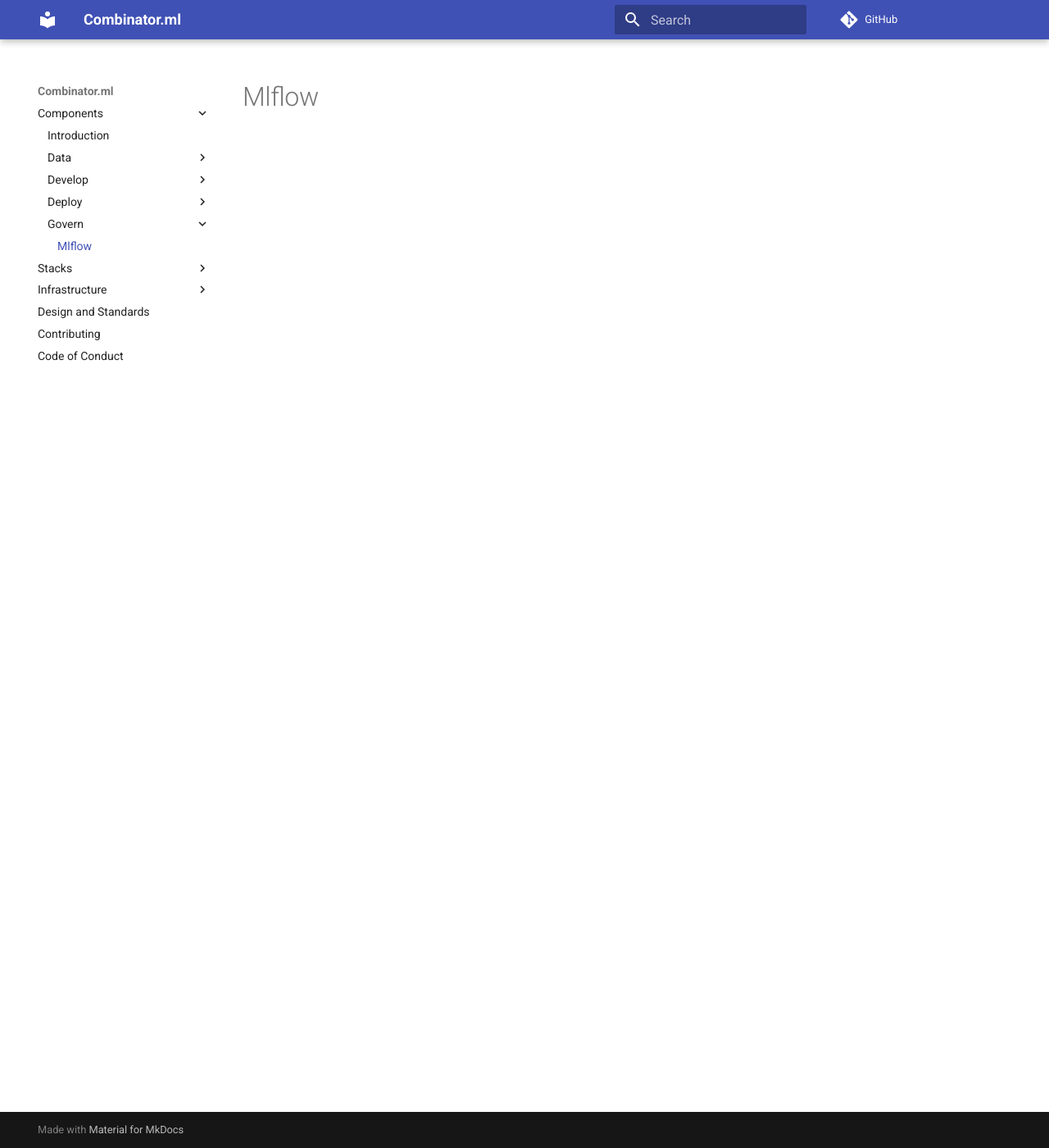
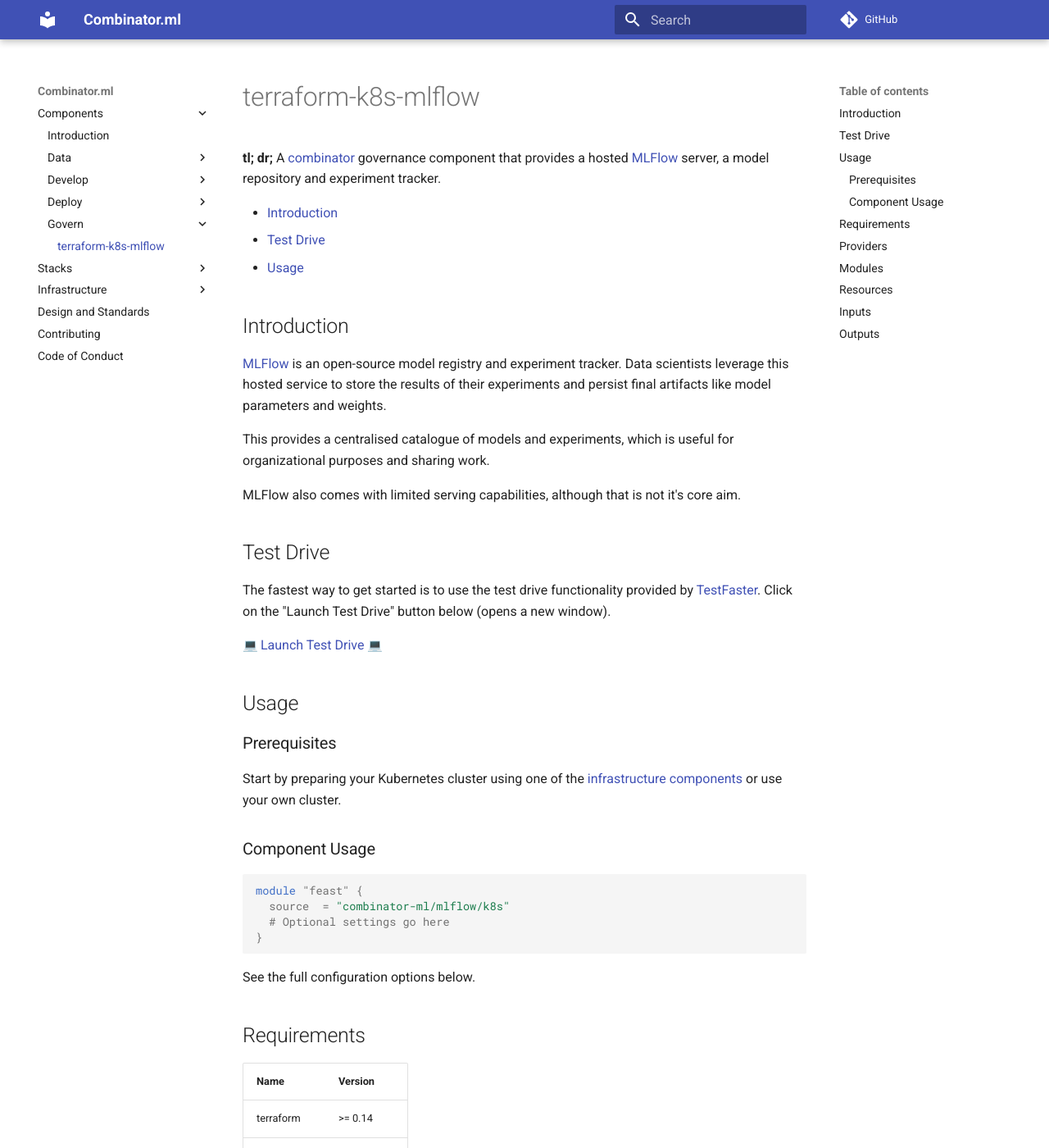
Before and after one commit to combinator-ml/combinator, an MkDocs documentation site: the page built from docs/components/govern/mlflow.md, in a window 1280 px wide and 1400 px high. Shown: the whole window at 82% size. Built offline with MkDocs 1.6.1 and Material for MkDocs 9.7.7, drawn with Linux system fonts in a browser that asks for light colours; emoji names are drawn with the system emoji font; comment, search, counter and statistics services are not loaded; some of the changed text lies outside the part shown.

Commit message:
docs: auto-update docs from combinator-ml/terraform-k8s-mlflow

````diff
--- a/docs/components/govern/mlflow.md
+++ b/docs/components/govern/mlflow.md
@@ -1 +1,75 @@
-<!-- Placeholder -->
+# terraform-k8s-mlflow
+
+**tl; dr;** A [combinator](https://combinator.ml) governance component that provides a hosted [MLFlow](https://mlflow.org) server, a model repository and experiment tracker.
+
+- [Introduction](#introduction)
+- [Test Drive](#test-drive)
+- [Usage](#usage)
+
+## Introduction
+
+[MLFlow](https://mlflow.org) is an open-source model registry and experiment tracker. Data scientists leverage this hosted service to store the results of their experiments and persist final artifacts like model parameters and weights.
+
+This provides a centralised catalogue of models and experiments, which is useful for organizational purposes and sharing work.
+
+MLFlow also comes with limited serving capabilities, although that is not it's core aim.
+
+## Test Drive
+
+The fastest way to get started is to use the test drive functionality provided by [TestFaster](https://testfaster.ci). Click on the "Launch Test Drive" button below (opens a new window).
+
+<a href="https://testfaster.ci/launch?embedded=true&amp;repo=https://github.com/combinator-ml/terraform-k8s-mlflow&amp;file=examples/testfaster/.testfaster.yml" target="\_blank">:computer: Launch Test Drive :computer:</a>
+
+## Usage
+
+### Prerequisites
+
+Start by preparing your Kubernetes cluster using one of the [infrastructure components](https://combinator.ml/infrastructure/introduction/) or use your own cluster.
+
+### Component Usage
+
+```terraform
+module "feast" {
+  source  = "combinator-ml/mlflow/k8s"
+  # Optional settings go here
+}
+```
+
+See the full configuration options below.
+
+## Requirements
+
+| Name | Version |
+|------|---------|
+| terraform | >= 0.14 |
+| helm | >= 2.0.0 |
+| kubernetes | >= 2.0.0 |
+
+## Providers
+
+| Name | Version |
+|------|---------|
+| helm | >= 2.0.0 |
+| kubernetes | >= 2.0.0 |
+
+## Modules
+
+No Modules.
+
+## Resources
+
+| Name |
+|------|
+| [helm_release](https://registry.terraform.io/providers/hashicorp/helm/latest/docs/resources/release) |
+| [kubernetes_secret](https://registry.terraform.io/providers/hashicorp/kubernetes/latest/docs/resources/secret) |
+
+## Inputs
+
+| Name | Description | Type | Default | Required |
+|------|-------------|------|---------|:--------:|
+| name\_prefix | Prefix to be used when naming the different components. | `string` | `"combinator"` | no |
+| namespace | The namespace to install into. | `string` | `"mlflow"` | no |
+
+## Outputs
+
+No output.
````
